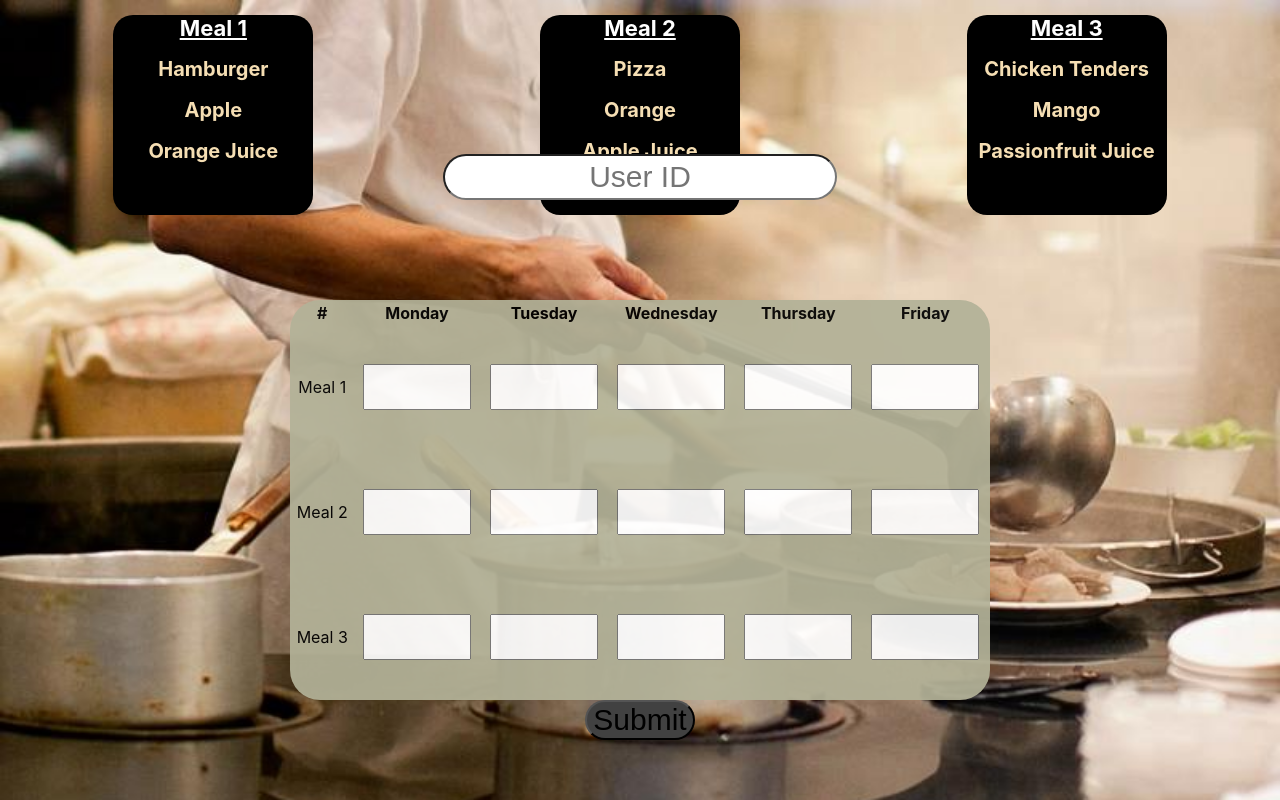
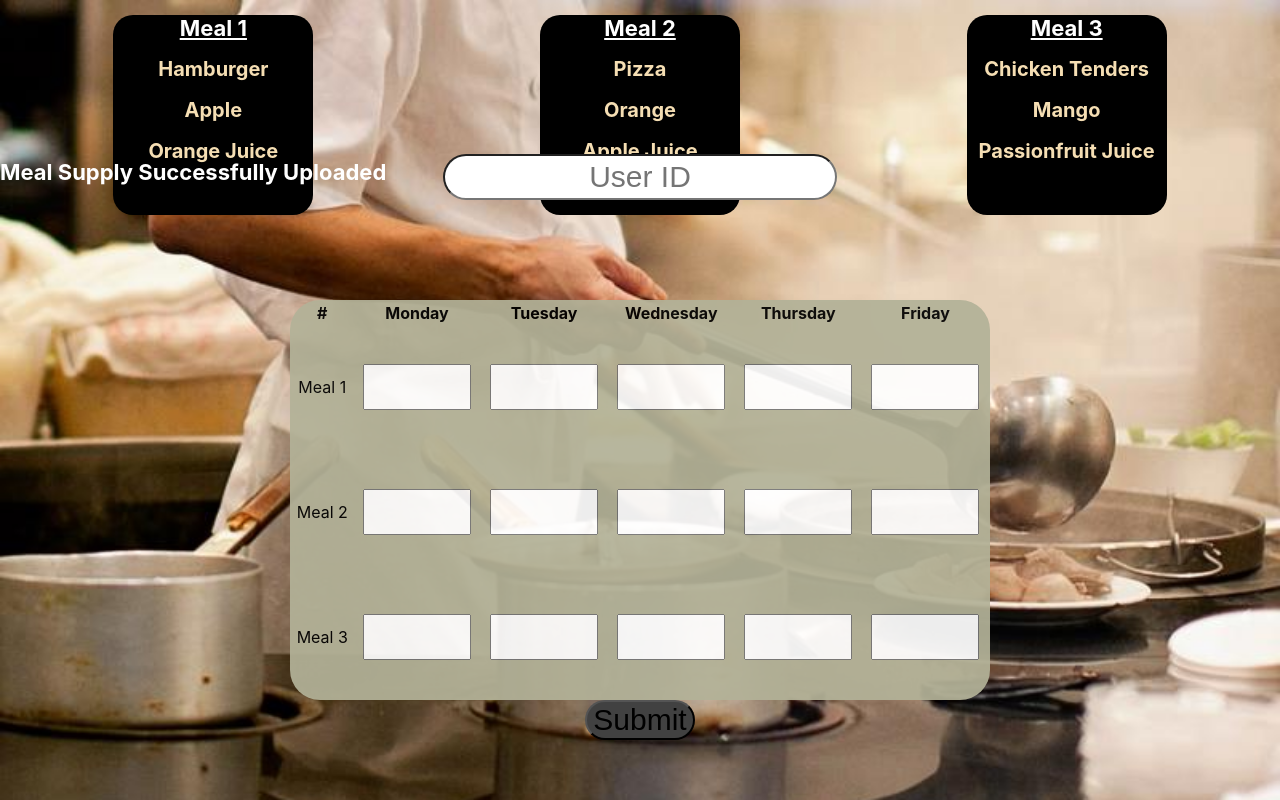
Before and after one commit to OG-Ken/techx-project5, a React (Create React App) app in the folder reactApp/savewaste/: page / in a window 1280 px wide. Built offline with nearby package versions, Linux system fonts and the light colour scheme.

Commit message:
Still going

```diff
--- a/reactApp/savewaste/src/components/Meal.js
+++ b/reactApp/savewaste/src/components/Meal.js
@@ -114,6 +114,9 @@ const Meal = () => {
             drink="Passionfruit Juice"
           />
         </div>
+      </div>
+      <div className="success">
+        <h1>Meal Supply Successfully Uploaded </h1>
       </div>
       <div className="userIDdiv">
         <input
--- a/reactApp/savewaste/src/components/css/Meal.css
+++ b/reactApp/savewaste/src/components/css/Meal.css
@@ -20,7 +20,6 @@
     justify-content: space-around;
 
 }
-
 
 .weekly{
     height: 600px;
@@ -65,6 +64,17 @@
     position:relative;
 }
 
+.success{
+    background-color: blue;
+    justify-content: center;
+    position: relative;
+}
+
+.success h1 {
+    position: absolute;
+    justify-self: right;
+    bottom: 0;
+}
 .UserID {
     height: 40px;
     font-size: 30px;
```
